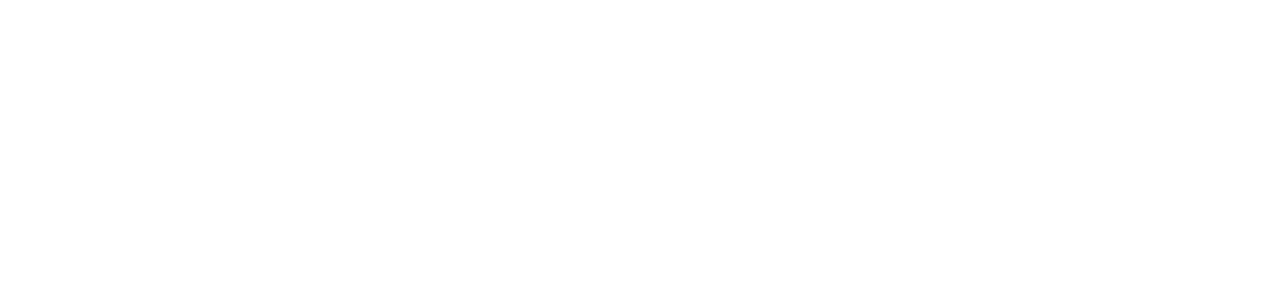
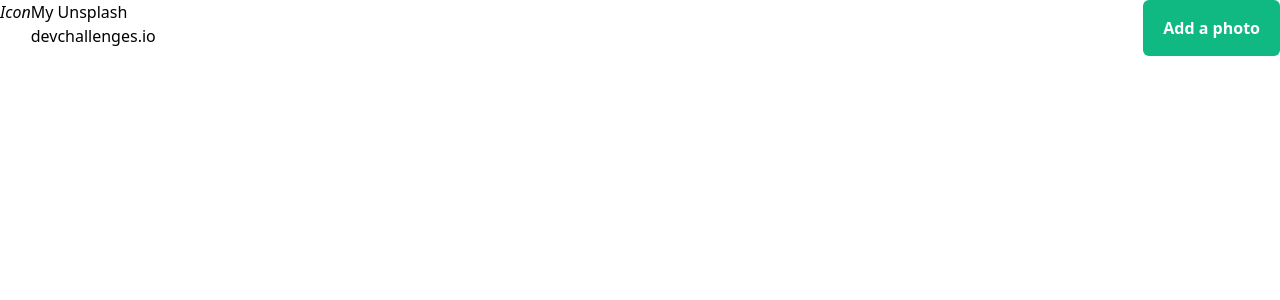
Before and after one commit to nb341/my-upsplash, a React (Vite) app: page / in a window 1280 px wide. Shown: the top 300 px of the page. Built offline with nearby package versions, Linux system fonts and the light colour scheme.

Commit message:
pushing to fix error with vm ignore commit

```diff
--- a/src/components/HeaderComponent.js
+++ b/src/components/HeaderComponent.js
@@ -2,8 +2,15 @@
 
 export default function Header(){
     return(
-        <header>
-
+        <header className="relative">
+            <div className="flex flex-row">
+                <i>Icon</i>
+                <div className="flex flex-col">
+                    <span>My Unsplash</span>
+                    <span>devchallenges.io</span>
+                </div>
+            </div>
+            <button id="add-photo" className="bg-green-500 rounded-md absolute top-0 right-0">Add a photo</button>
         </header>
     )
 }
--- a/src/styles.css
+++ b/src/styles.css
@@ -1,5 +1,27 @@
+*
+::before,
+*::after{
+    content: "";
+    margin: 0;
+    padding: 0;
+    box-sizing: border-box;
+}
 @tailwind base;
 
 @tailwind components;
 
 @tailwind utilities;
+
+@import url('https://fonts.googleapis.com/css2?family=Noto+Sans&display=swap');
+
+body{
+    font-family: 'Noto Sans', sans-serif;
+}
+
+#add-photo{
+
+    padding: 16px 20px;
+    font-size: 16px;
+    font-weight: 700;
+    color: #fff;
+}
```
